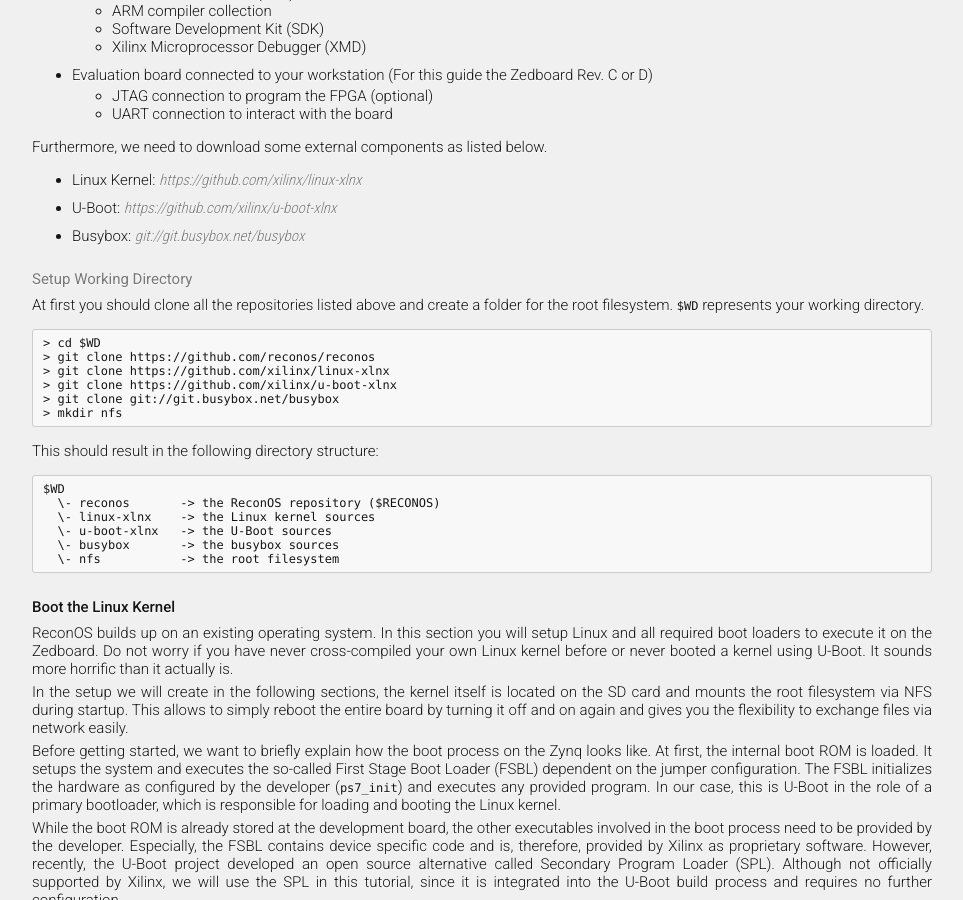
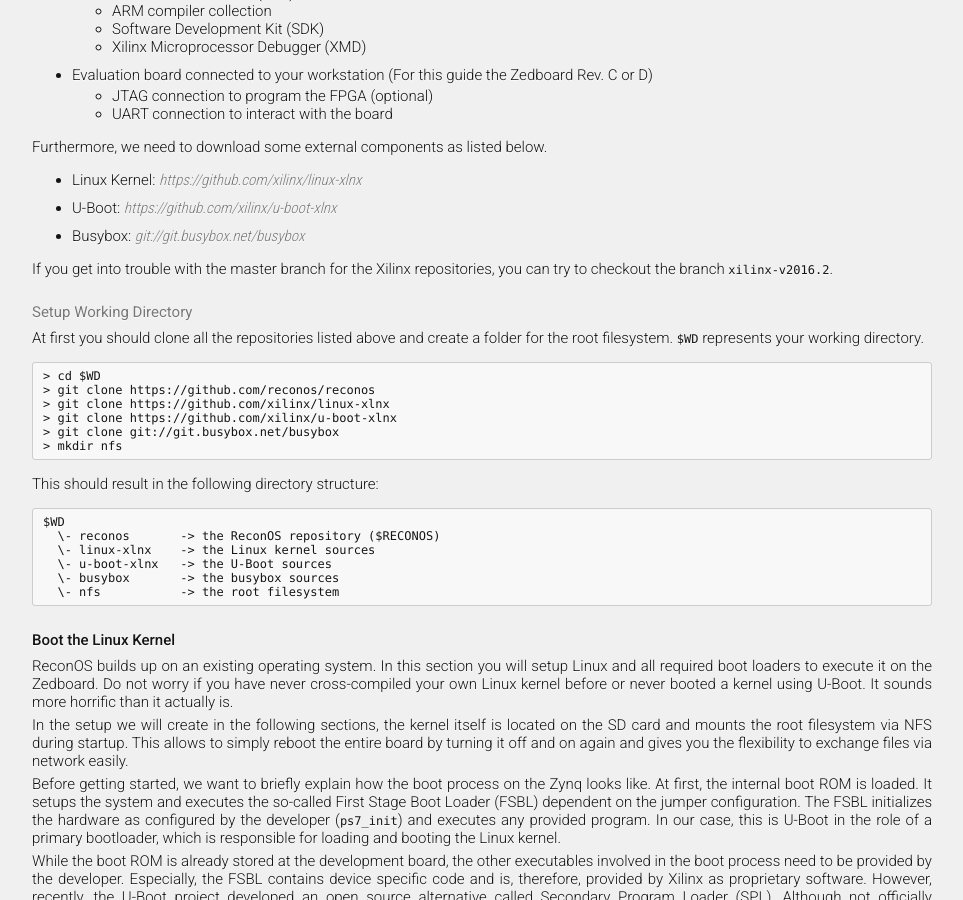
Before and after one commit to ReconOS/reconos.github.io, a Jekyll site: the page built from gettingstarted/tutorial/index.md, in a window 1280 px wide and 900 px high, scrolled down 647 px. Shown: the whole window, without its empty margins (158-1121 px from the left). Built offline with Jekyll 4.4.1, drawn with Linux system fonts in a browser that asks for light colours; Markdown is read by kramdown in place of the engine named in the settings.

Commit message:
Added branch as optioal workaround.

```diff
--- a/gettingstarted/tutorial/index.md
+++ b/gettingstarted/tutorial/index.md
@@ -54,6 +54,9 @@ Furthermore, we need to download some external components as listed below.
 * U-Boot: [https://github.com/xilinx/u-boot-xlnx](https://github.com/xilinx/u-boot-xlnx)
 
 * Busybox: [git://git.busybox.net/busybox](git://git.busybox.net/busybox)
+
+If you get into trouble with the master branch for the Xilinx repositories,
+you can try to checkout the branch `xilinx-v2016.2`.
 
 ### Setup Working Directory
 
```
